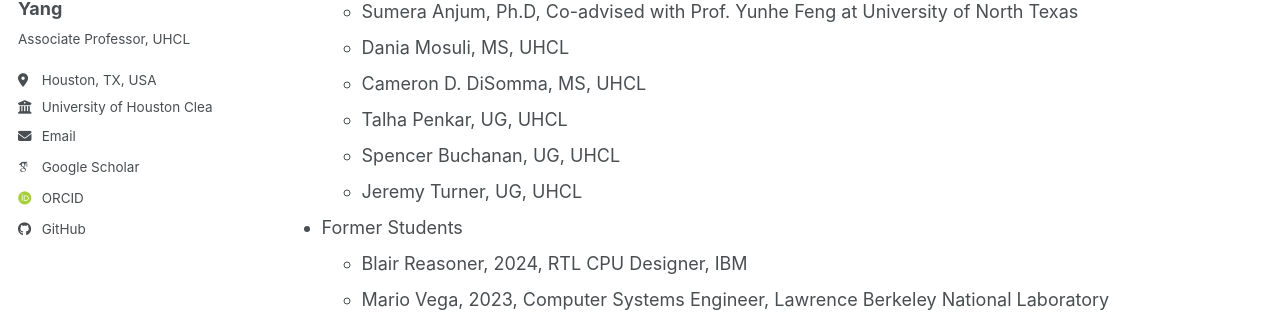
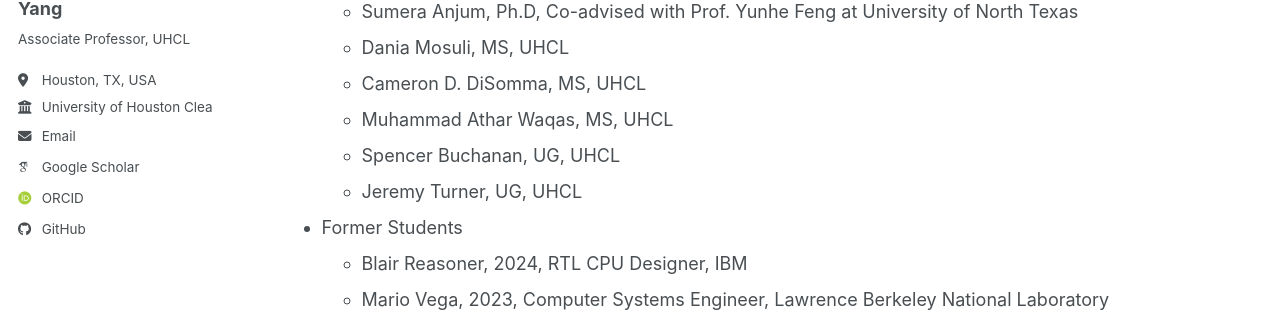
Before and after one commit to bobbieyang/bobbieyang.github.io, a Jekyll site: the page built from _pages/lab.md, in a window 1280 px wide and 900 px high. Shown: the part 269-581 px from the top of the window. Built offline with Jekyll 4.4.1, drawn with Linux system fonts in a browser that asks for light colours; some web fonts are replaced; a script bundle is joined from its source files by our own code; library files that are not in the unit come from our copies.

Commit message:
Update lab.md

```diff
--- a/_pages/lab.md
+++ b/_pages/lab.md
@@ -16,7 +16,7 @@ Team
   * Sumera Anjum, Ph.D, Co-advised with Prof. Yunhe Feng at University of North Texas
   * Dania Mosuli, MS, UHCL
   * Cameron D. DiSomma, MS, UHCL
-  * Talha Penkar, UG, UHCL
+  * Muhammad Athar Waqas, MS, UHCL
   * Spencer Buchanan, UG, UHCL
   * Jeremy Turner, UG, UHCL
 * Former Students
```
